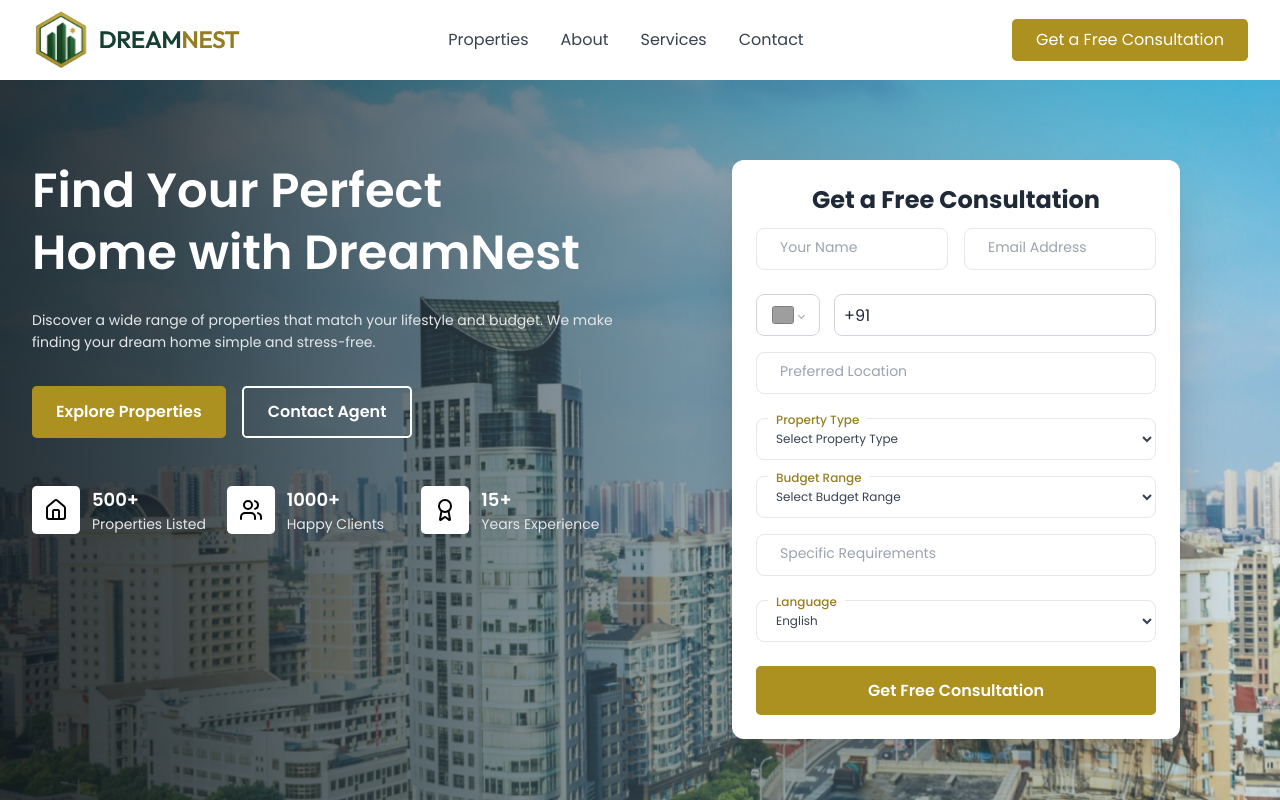
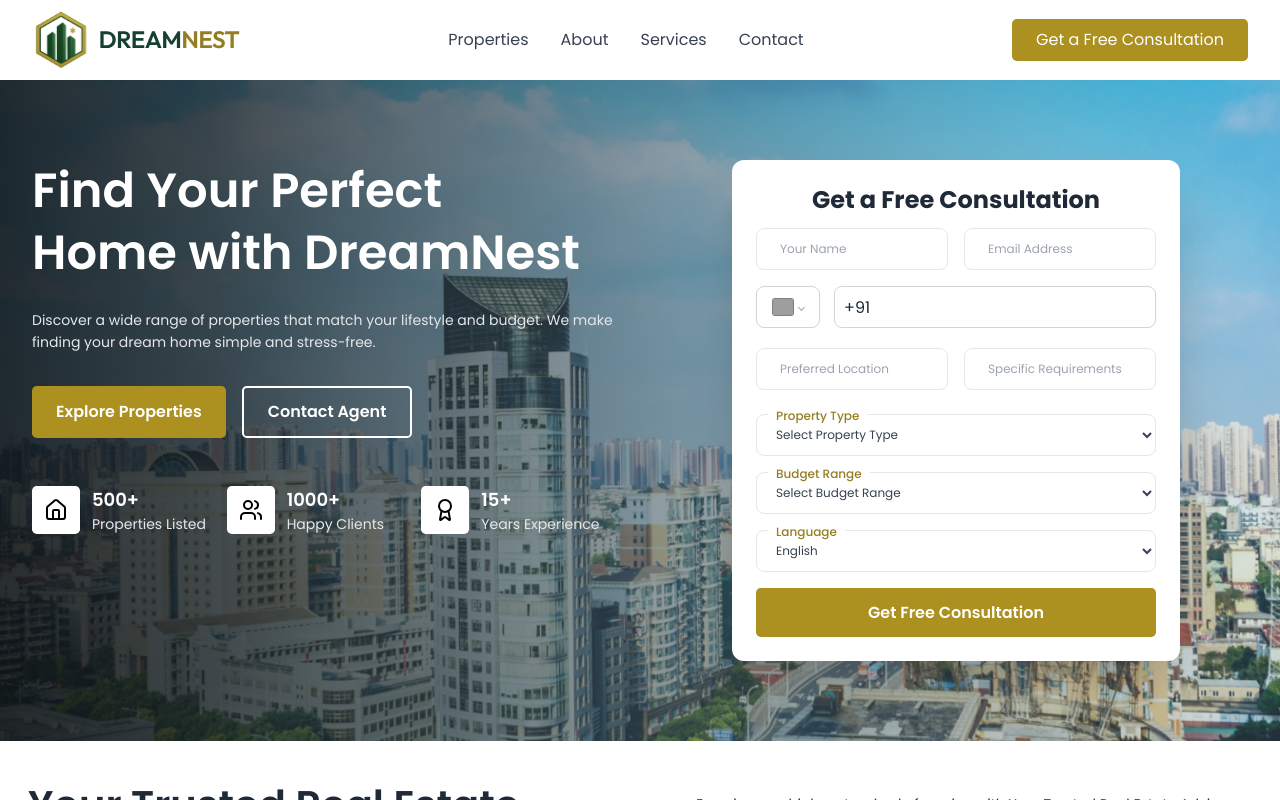
Before and after one commit to RAVI08RR/realstatemarketing, a Next.js app: page / in a window 1280 px wide. Shown: the top 800 px of the page. Built offline with nearby package versions, Linux system fonts and the light colour scheme; grey boxes are pictures that could not be loaded.

Commit message:
api updated on contact form

```diff
--- a/src/app/components/ContactForm.js
+++ b/src/app/components/ContactForm.js
@@ -27,7 +27,6 @@ export default function ContactForm() {
   const submitFormData = async (formData) => {
     const apiUrl = "https://script.google.com/macros/s/AKfycbzjfJIq4C1YlhKROMGY2AmsLTK-uvAUGaxNSbcgtcTycRzViy-j6V25c1ZAC0tLc9y5/exec";
 
-    // Map form data to match your API structure
     const payload = {
       SheetID: "105KuxnDPJqhBSk0xGiLfro6KVbq4OMxTTuET-eSSj6k",
       Field: {
@@ -43,16 +42,15 @@ export default function ContactForm() {
       }
     };
 
-    const response = await fetch(apiUrl, {
+    await fetch(apiUrl, {
       method: 'POST',
-      mode: 'no-cors', // This bypasses CORS but you won't get response data
+      mode: 'no-cors',
       headers: {
         'Content-Type': 'application/json',
       },
       body: JSON.stringify(payload),
     });
 
-    // With no-cors mode, we can't read the response, so we assume success
     return { success: true };
   };
 
@@ -67,7 +65,6 @@ export default function ContactForm() {
         success: true,
         message: 'Thank you for your submission! We will contact you soon.'
       });
-      // Reset form
       setFormData({
         name: '',
         email: '',
@@ -90,10 +87,10 @@ export default function ContactForm() {
   };
 
   return (
-    <section className="relative lg:min-h-screen min-h-[100vh]  flex items-center" id='contact-us'>
+    <section className="relative min-h-screen flex items-center" id='contact-us'>
       {/* Background Image */}
       <div className="absolute inset-0">
-        <div className="w-full lg:h-full h-[100vh] bg-[#252525] lg:pb-0 pb-20 to-transparent relative">
+        <div className="w-full h-full bg-[#252525] to-transparent relative">
           {/* City background simulation */}
           <div className="absolute right-0 top-0 w-1/2 h-full bg-contact-us">
             {/* Simple city skyline simulation */}
@@ -103,10 +100,10 @@ export default function ContactForm() {
       </div>
 
       {/* Content */}
-      <div className="relative z-10 container mx-auto  w-full lg:p-0 p-[19px]">
+      <div className="relative z-10 container mx-auto w-full md:p-[20px]">
         <div className="grid lg:grid-cols-2 gap-12 items-center">
           {/* Left Side - Form */}
-          <div className="lg:max-w-[33rem] max-w-auto">
+          <div className="max-w-[33rem]">
             <h2 className="lg:text-[28px] md:text-5xl font-[600] text-white text-center mb-4 leading-tight">
               Let&apos;s Find Your Dream Property
             </h2>
@@ -121,7 +118,7 @@ export default function ContactForm() {
                 </div>
               )}
 
-              <div className="grid grid-cols-1 md:grid-cols-2 lg:gap-4">
+              <div className="grid grid-cols-1 md:grid-cols-2 gap-4">
                 <div className="floating-input dark">
                   <input
                     type="text"
--- a/src/app/components/HeroSection.js
+++ b/src/app/components/HeroSection.js
@@ -163,7 +163,7 @@ export default function HeroSection() {
               </div>
             )}
 
-            <form onSubmit={handleSubmit} className="space-y-2 hero-form">
+            <form onSubmit={handleSubmit} className="space-y-0 hero-form">
               {/* Name and Email Row */}
               <div className="grid grid-cols-1 md:grid-cols-2 lg:gap-4">
                 <div className="floating-input">
@@ -190,9 +190,9 @@ export default function HeroSection() {
                 </div>
               </div>
 
-              {/* Phone and Preferred Location Row */}
-              <div className="grid grid-cols-1 md:grid-cols-1 gap-4">
-                <div>
+
+                <div className='grid grid-cols-1 md:grid-col-1 gap-4'>
+                  <div className='mb-5'>
                   <PhoneInput
                     placeholder="Phone Number"
                     value={formData.phone}
@@ -205,6 +205,11 @@ export default function HeroSection() {
                     required
                   />
                 </div>
+              </div>
+
+              {/* Phone and Preferred Location Row */}
+              <div className="grid grid-cols-2 md:grid-cols-2 gap-4">
+
                 <div className="floating-input">
                   <input
                     type="text"
@@ -215,7 +220,21 @@ export default function HeroSection() {
                   />
                   <label>Preferred Location</label>
                 </div>
+
+                    <div className="floating-input">
+                <textarea
+                  name="requirements"
+                  placeholder=" "
+                  rows="3"
+                  value={formData.requirements}
+                  onChange={handleChange}
+                  className="resize-none"
+                ></textarea>
+                <label>Specific Requirements</label>
               </div>
+              </div>
+
+
 
               {/* Property Type */}
               <div className="floating-input mb-2">
@@ -251,17 +270,7 @@ export default function HeroSection() {
               </div>
 
               {/* Requirements */}
-              <div className="floating-input">
-                <textarea
-                  name="requirements"
-                  placeholder=" "
-                  rows="3"
-                  value={formData.requirements}
-                  onChange={handleChange}
-                  className="resize-none"
-                ></textarea>
-                <label>Specific Requirements</label>
-              </div>
+
 
               {/* Language */}
               <div className="floating-input">
--- a/src/app/globals.css
+++ b/src/app/globals.css
@@ -294,7 +294,7 @@ color:white !important;
 .floating-input label {
   position: absolute;
   left: 1rem;
-top: 8px;
+top: 11px;
   font-size: 0.875rem;
   color: #9ca3af;
   pointer-events: none;
@@ -302,6 +302,7 @@ top: 8px;
   background: white;
   padding: 0 0.5rem;
   z-index: 1;
+  font-size: 12px;
   font-weight: 400;
 }
 
```
